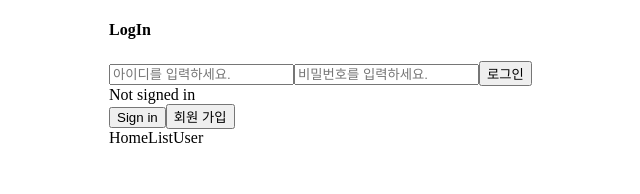
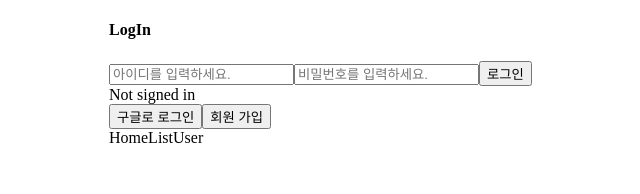
Before and after one commit to syp95/Plant-Alarm, a Next.js app: page /login in a window 1280 px wide. Shown: the top 194 px of the page, without its empty margins (271-911 px from the left). Built offline with nearby package versions, Linux system fonts and the light colour scheme; no server answers.

Commit message:
google login use google cloud OAuth

```diff
--- a/components/LoginBtn.tsx
+++ b/components/LoginBtn.tsx
@@ -2,18 +2,20 @@ import { useSession, signIn, signOut } from 'next-auth/react';
 
 export default function LoginBtn() {
     const { data: session } = useSession();
+
     if (session) {
         return (
             <>
                 Signed in as {session.user.email} <br />
-                <button onClick={() => signOut()}>Sign out</button>
+                <button onClick={() => signOut()}>로그아웃</button>
             </>
         );
     }
+
     return (
         <>
             Not signed in <br />
-            <button onClick={() => signIn()}>Sign in</button>
+            <button onClick={() => signIn()}>구글로 로그인</button>
         </>
     );
 }
```
Also changed, not shown: 1 other file (tests, documents, lock files or other folders).
